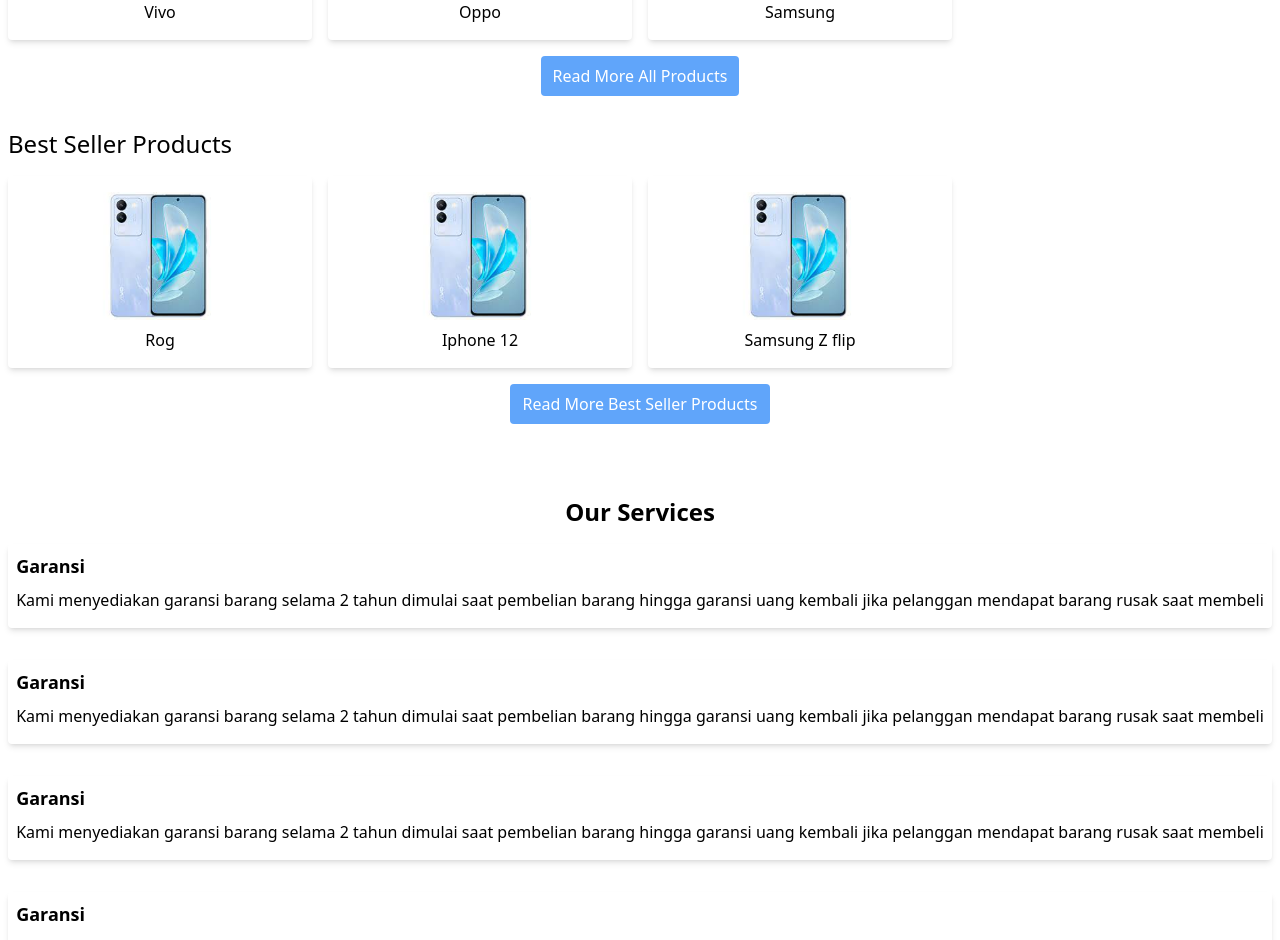
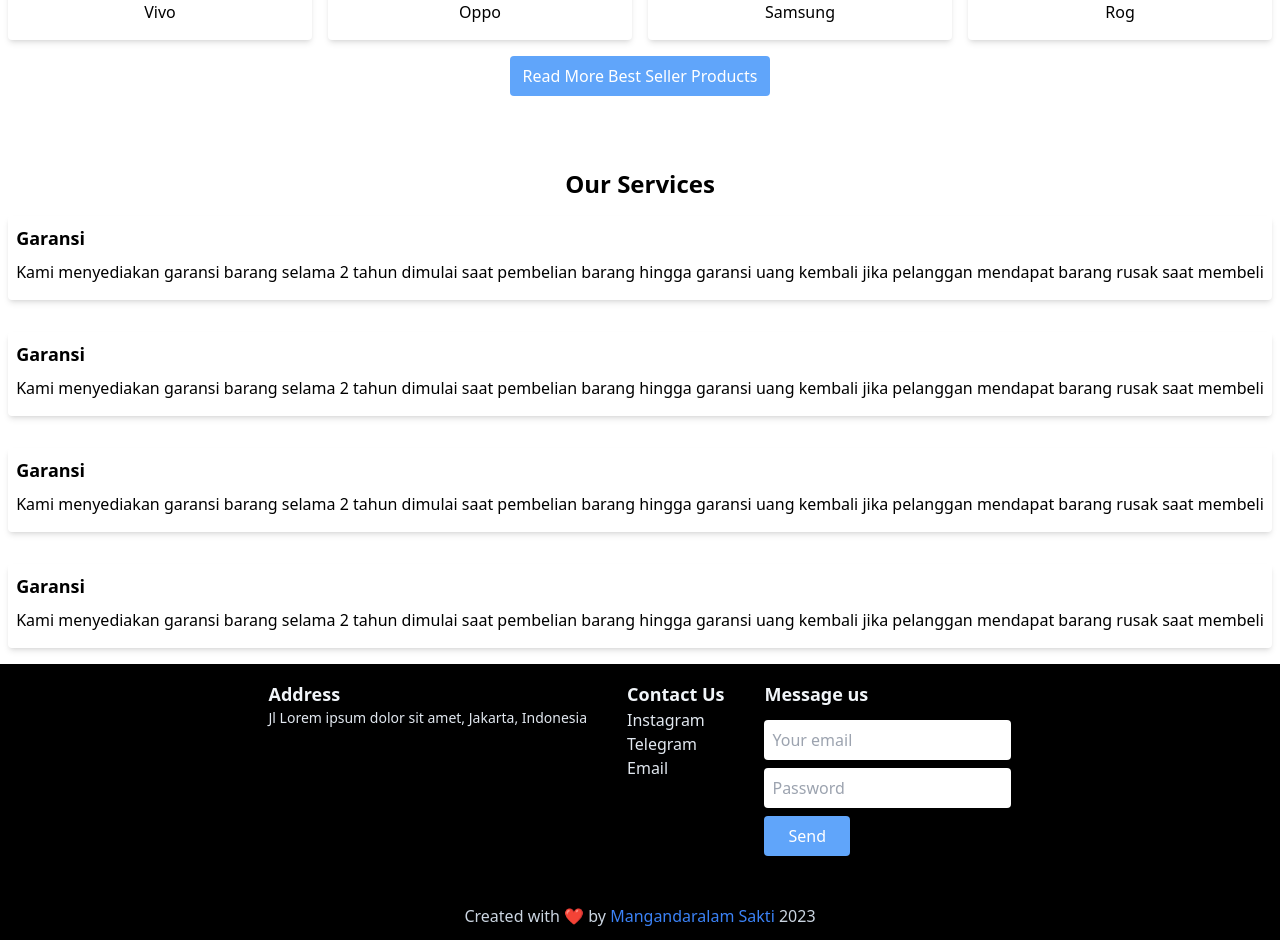
Before and after one commit to fskhri/Landing-Page-Ecommerce, a React (Vite) app: page /products in a window 1280 px wide. Shown: the part 660-1600 px from the top of the page. Built offline with nearby package versions, Linux system fonts and the light colour scheme.

Commit message:
cleaning up unusefull code 	modified:   src/components/footer.jsx 	modified:   src/components/product-section.jsx

```diff
--- a/src/components/footer.jsx
+++ b/src/components/footer.jsx
@@ -1,13 +1,15 @@
+import React from 'react';
+
 function Footer() {
   return (
-        <div className="bg-black">
+    <div className="bg-black text-white">
       <div className="p-4 flex flex-wrap justify-center gap-10">
         <div className="p-0">
-                    <p className="text-lg text-slate-100">Address</p>
-                    <p className="text-sm text-slate-200">Jl Lorem ipsum dolor sit amet. jakarta Indonesia</p>
+          <p className="text-lg font-bold text-slate-100">Address</p>
+          <p className="text-sm text-slate-200">Jl Lorem ipsum dolor sit amet, Jakarta, Indonesia</p>
         </div>
         <div className="p-0">
-                    <p className="text-lg text-slate-100">Contact Us</p>
+          <p className="text-lg font-bold text-slate-100">Contact Us</p>
           <ul className="list-none">
             <li className="text-slate-200 hover:text-blue-300">Instagram</li>
             <li className="text-slate-200 hover:text-blue-300">Telegram</li>
@@ -15,17 +17,34 @@
           </ul>
         </div>
         <div className="p-0">
-                    <p className="text-lg text-slate-100">Message us</p>
+          <p className="text-lg font-bold text-slate-100">Message us</p>
           <form action="" method="post" className="my-3">
-                        <input type="email" name="email" id="" className="block gap-2 p-2 border-none rounded" placeholder="Your email"/>
-                        <input type="password" name="password" className="block my-2 p-2 border-none rounded" id=""  placeholder="Password"/>
-                        <button type="submit" className="py-2 px-20 bg-blue-400 text-white rounded hover:bg-blue-300">Send</button>
+            <input
+              type="email"
+              name="email"
+              className="block w-full p-2 border-none rounded"
+              placeholder="Your email"
+            />
+            <input
+              type="password"
+              name="password"
+              className="block w-full my-2 p-2 border-none rounded"
+              placeholder="Password"
+            />
+            <button
+              type="submit"
+              className="py-2 px-6 bg-blue-400 text-white rounded hover:bg-blue-300"
+            >
+              Send
+            </button>
           </form>
         </div>
       </div>
-            <p className="p-5 text-slate-300 text-center">Created with ❤️ <span className="text-blue-500">Mangandaralam Sakti</span> 2023 </p>
+      <p className="p-5 text-slate-300 text-center">
+        Created with ❤️ by <span className="text-blue-500">Mangandaralam Sakti</span> 2023
+      </p>
     </div>
-    )
+  );
 }
 
 export default Footer;
--- a/src/components/product-section.jsx
+++ b/src/components/product-section.jsx
@@ -2,10 +2,9 @@
 import ListPic from '../assets/vivo.jpeg';
 
 function Product() {
-  const [showMoreAll, setShowMoreAll] = useState(false);
   const [showMoreBestSeller, setShowMoreBestSeller] = useState(false);
 
-  const products = [
+  const bestSellerProducts = [
     { name: 'Vivo', id: 1 },
     { name: 'Oppo', id: 2 },
     { name: 'Samsung', id: 3 },
@@ -15,18 +14,14 @@
     { name: 'Rog', id: 7 },
   ];
 
-  const bestSellerProducts = [
-    { name: 'Rog', id: 4 },
-    { name: 'Iphone 12', id: 5 },
-    { name: 'Samsung Z flip', id: 6 },
-    { name: 'Rog', id: 7 },
-  ];
+  const renderProductSection = (sectionProducts, sectionTitle, showMore, setShowMore) => {
+    const maxItemsToShow = showMore ? sectionProducts.length : 4;
 
-  const renderProductSection = (sectionProducts, sectionTitle, showMore, setShowMore) => (
+    return (
       <div className="my-8">
         <h2 className="text-2xl mb-4">{sectionTitle}</h2>
         <div className="grid grid-cols-1 sm:grid-cols-2 md:grid-cols-3 lg:grid-cols-4 gap-4">
-        {sectionProducts.map((product) => (
+          {sectionProducts.slice(0, maxItemsToShow).map((product) => (
             <div key={product.id} className="bg-white p-4 rounded shadow-md">
               <img
                 src={ListPic}
@@ -37,7 +32,7 @@
             </div>
           ))}
         </div>
-      {!showMore && (
+        {sectionProducts.length > 3 && !showMore && (
           <div className="text-center my-4">
             <button
               onClick={() => setShowMore(true)}
@@ -49,12 +44,12 @@
         )}
       </div>
     );
+  };
 
   return (
     <div className="my-8 p-2">
-      {renderProductSection(products.slice(0, 3), 'All Products', showMoreAll, setShowMoreAll)}
       {renderProductSection(
-        bestSellerProducts.slice(0, 3),
+        bestSellerProducts,
         'Best Seller Products',
         showMoreBestSeller,
         setShowMoreBestSeller
```
Lines whose indentation alone changed are shown as unchanged.
